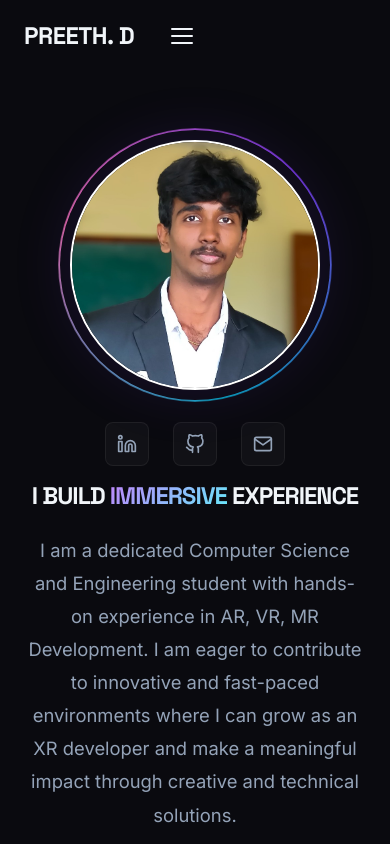
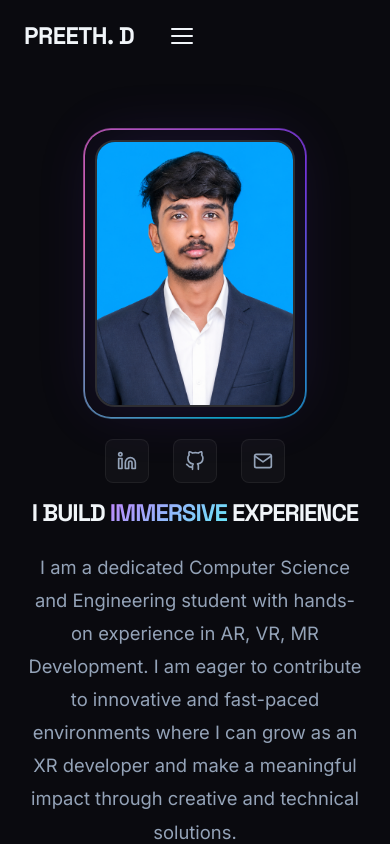
Before and after one commit to preeth-579/MyPortfolio, a React (Vite) app: page / in a window 390 px wide. Shown: the top 844 px of the page. Built offline with nearby package versions, Linux system fonts and the light colour scheme.

Commit message:
feat: replace profile photo with Preeth Blazer.png and adjust portrait frame

```diff
--- a/src/components/Hero.jsx
+++ b/src/components/Hero.jsx
@@ -56,7 +56,7 @@ export default function Hero() {
             <div className="hero__image-wrapper">
               <div className="hero__image-ring" />
               <img
-                src="/images/profile.png"
+                src="/images/Preeth Blazer.png"
                 alt="Preeth D - XR Developer"
                 className="hero__image"
               />
--- a/src/index.css
+++ b/src/index.css
@@ -563,8 +563,8 @@ button {
 
 .hero__image-wrapper {
   position: relative;
-  width: 380px;
-  height: 380px;
+  width: 300px;
+  height: 400px;
   display: flex;
   align-items: center;
   justify-content: center;
@@ -573,7 +573,7 @@ button {
 .hero__image-ring {
   position: absolute;
   inset: -12px;
-  border-radius: 50%;
+  border-radius: 28px;
   padding: 2px;
   background: conic-gradient(from var(--angle), var(--accent-primary), var(--accent-secondary), var(--accent-tertiary), var(--accent-primary));
   -webkit-mask: linear-gradient(#fff 0 0) content-box, linear-gradient(#fff 0 0);
@@ -608,10 +608,10 @@ button {
   position: relative;
   width: 100%;
   height: 100%;
-  border-radius: 50%;
+  border-radius: 20px;
   object-fit: cover;
-  object-position: center top;
-  border: 2px solid #ffffff;
+  object-position: center 15%;
+  border: 2px solid rgba(255,255,255,0.15);
   box-shadow: var(--shadow-glow);
   z-index: 2;
 }
@@ -1572,8 +1572,8 @@ button {
   }
 
   .hero__image-wrapper {
-    width: 300px;
-    height: 300px;
+    width: 240px;
+    height: 320px;
   }
 
 
@@ -1648,8 +1648,8 @@ button {
   }
 
   .hero__image-wrapper {
-    width: 250px;
-    height: 250px;
+    width: 200px;
+    height: 267px;
   }
 
   .hero__stats {
```
Also changed, not shown: public/images/Preeth Blazer.png (added), public/images/profile.png (deleted).
